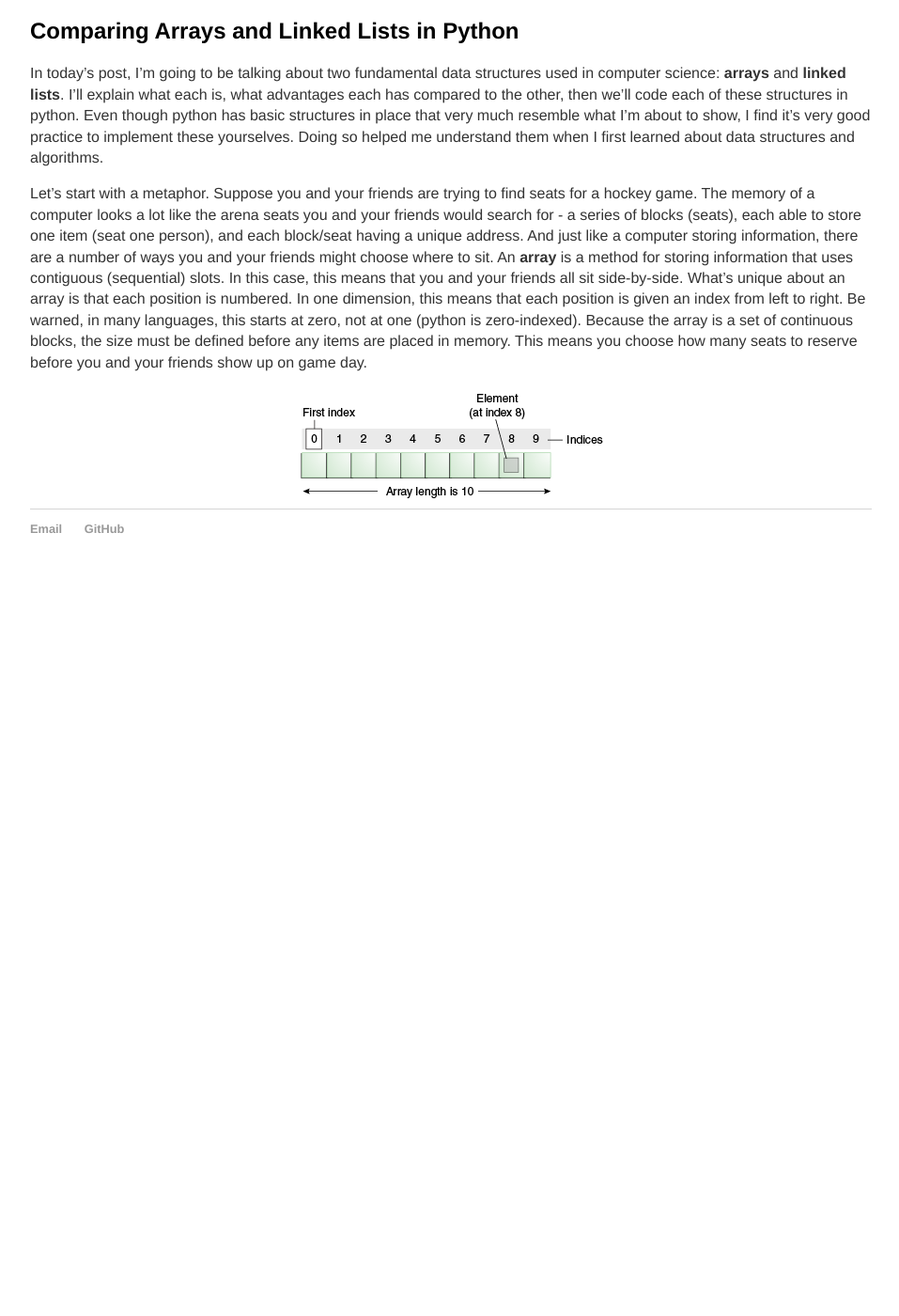
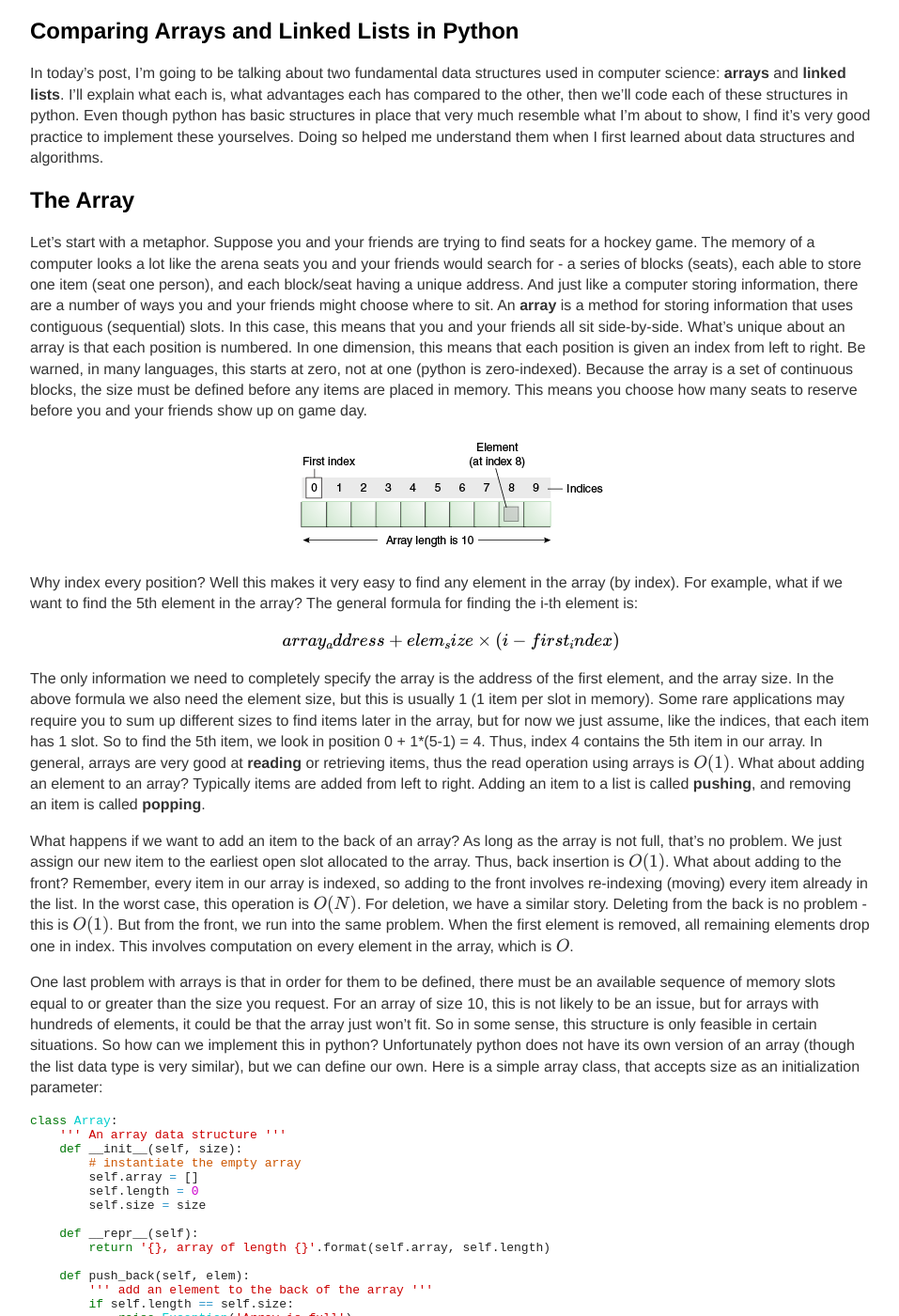
Before and after one commit to 12mre1/12mre1.github.io, a Jekyll site: the page built from _posts/2021-05-20-Arrays-vs-Linked-Lists.md, in a window 1280 px wide and 1400 px high, scrolled down 297 px. Shown: the whole window at 94% size, without its empty margins (160-1117 px from the left). Built offline with Jekyll 4.4.1, drawn with Linux system fonts in a browser that asks for light colours; formulas are drawn with MathJax 3; before the commit the page ends 927 px from its top, so only the background shows below that; some of the changed text lies outside the part shown.

Commit message:
update array post

````diff
--- a/_posts/2021-05-20-Arrays-vs-Linked-Lists.md
+++ b/_posts/2021-05-20-Arrays-vs-Linked-Lists.md
@@ -11,6 +11,89 @@
 
 In today's post, I'm going to be talking about two fundamental data structures used in computer science: __arrays__ and __linked lists__. I'll explain what each is, what advantages each has compared to the other, then we'll code each of these structures in python. Even though python has basic structures in place that very much resemble what I'm about to show, I find it's very good practice to implement these yourselves. Doing so helped me understand them when I first learned about data structures and algorithms.
 
+## The Array
+
 Let's start with a metaphor. Suppose you and your friends are trying to find seats for a hockey game. The memory of a computer looks a lot like the arena seats you and your friends would search for - a series of blocks (seats), each able to store one item (seat one person), and each block/seat having a unique address. And just like a computer storing information, there are a number of ways you and your friends might choose where to sit. An __array__ is a method for storing information that uses contiguous (sequential) slots. In this case, this means that you and your friends all sit side-by-side. What's unique about an array is that each position is numbered. In one dimension, this means that each position is given an index from left to right. Be warned, in many languages, this starts at zero, not at one (python is zero-indexed). Because the array is a set of continuous blocks, the size must be defined before any items are placed in memory. This means you choose how many seats to reserve before you and your friends show up on game day.
 
 <center><img src="/img/array.png" alt = "digits"></center>
+
+Why index every position? Well this makes it very easy to find any element in the array (by index). For example, what if we want to find the 5th element in the array? The general formula for finding the i-th element is:
+
+$$ array_address + elem_size \times (i - first_index) $$
+
+The only information we need to completely specify the array is the address of the first element, and the array size. In the above formula we also need the element size, but this is usually 1 (1 item per slot in memory). Some rare applications may require you to sum up different sizes to find items later in the array, but for now we just assume, like the indices, that each item has 1 slot. So to find the 5th item, we look in position  0 + 1*(5-1) = 4. Thus, index 4 contains the 5th item in our array. In general, arrays are very good at __reading__ or retrieving items, thus the read operation using arrays is \\( O(1) \\). What about adding an element to an array? Typically items are added from left to right. Adding an item to a list is called __pushing__, and removing an item is called __popping__.
+
+What happens if we want to add an item to the back of an array? As long as the array is not full, that's no problem. We just assign our new item to the earliest open slot allocated to the array. Thus, back insertion is \\( O(1) \\). What about adding to the front? Remember, every item in our array is indexed, so adding to the front involves re-indexing (moving) every item already in the list. In the worst case, this operation is \\( O(N) \\). For deletion, we have a similar story. Deleting from the back is no problem - this is \\( O(1) \\). But from the front, we run into the same problem. When the first element is removed, all remaining elements drop one in index. This involves computation on every element in the array, which is \\( O \\).
+
+One last problem with arrays is that in order for them to be defined, there must be an available sequence of memory slots equal to or greater than the size you request. For an array of size 10, this is not likely to be an issue, but for arrays with hundreds of elements, it could be that the array just won't fit. So in some sense, this structure is only feasible in certain situations. So how can we implement this in python? Unfortunately python does not have its own version of an array (though the list data type is very similar), but we can define our own. Here is a simple array class, that accepts size as an initialization parameter:
+
+```python
+class Array:
+    ''' An array data structure '''
+    def __init__(self, size):
+        # instantiate the empty array
+        self.array = []
+        self.length = 0
+        self.size = size
+
+    def __repr__(self):
+        return '{}, array of length {}'.format(self.array, self.length)
+
+    def push_back(self, elem):
+        ''' add an element to the back of the array '''
+        if self.length == self.size:
+            raise Exception('Array is full')
+        self.array += [elem]
+        self.length += 1
+
+    def push_front(self, elem):
+        ''' add an element to the front of the array '''
+        if self.length == self.size:
+            raise Exception('Array is full')
+        new_array = []
+        new_array += [elem]
+        for elem in self.array:
+            new_array += [elem]
+        self.array = new_array
+        self.length += 1
+
+    def pop_back(self):
+        ''' Remove last item from list, and return it'''
+        if self.length == 0:
+            raise Exception('Sorry, nothing to pop')
+
+        # Get the last item
+        pop_elem = self.array[-1]
+        # Instantiate new array
+        new_array = []
+        # add all but last items to new array
+        for elem in self.array[:-1]:
+            new_array += [elem]
+        # Change old array to new array
+        self.array = new_array
+        # Modify length
+        self.length -= 1
+        # Return popped element
+        return pop_elem
+
+    def pop_front(self):
+        ''' Remove and return the front element for the list '''
+        if self.length == 0:
+            raise Exception('Sorry, nothing to pop')
+
+        front_elem = self.array[0]
+        new_array = []
+        for elem in self.array[1:]:
+            new_array += [elem]
+        self.array = new_array
+        self.length -= 1
+
+
+```
+Now, let's talk through each of the methods. The first three methods are sometimes refered to as __dunder__ (double-underscore) or __magic__ methods, and they are built into python's class definition procedures. I use two of them - the initialization method tells us what to include and declare when instances of the class are created, while the representation of the class specifies how instances of the class will be represented. In other words, we can customize what happens when we print an Array object. Notice also that I define a length parameter, which will track how many items are in the array, so we know when the array is full.
+
+## The Linked List
+
+## Conclusion
+
+## Further Reading
````
Also changed, not shown: other parts of _posts/2021-05-20-Arrays-vs-Linked-Lists.md (+1 -1 lines).
